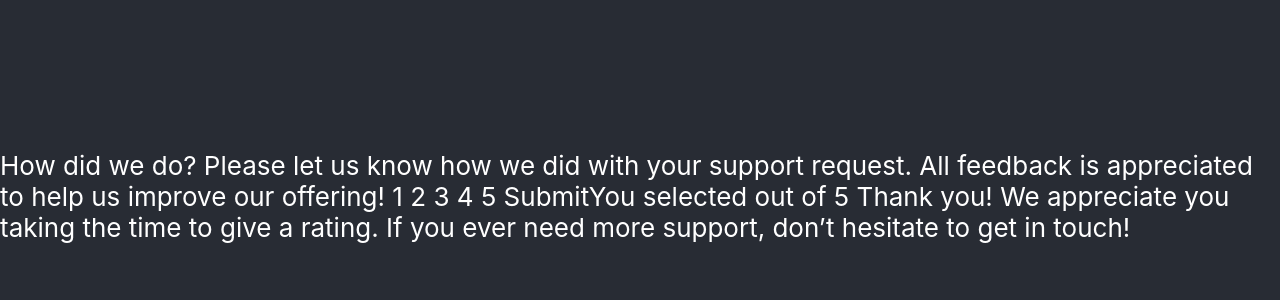
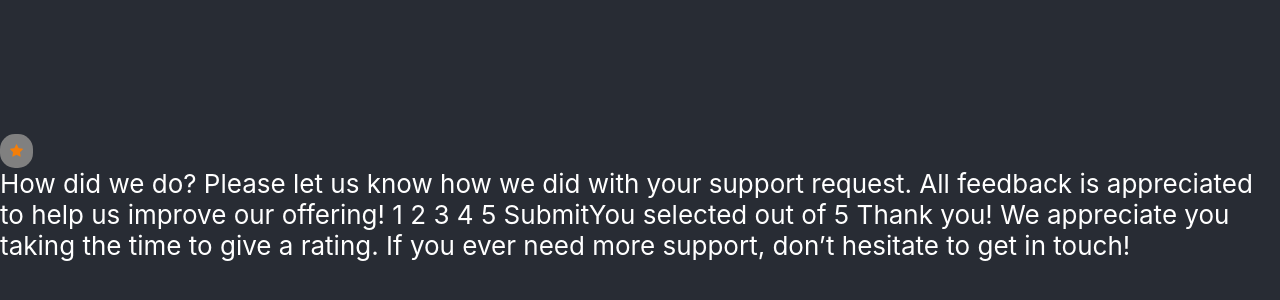
Before and after one commit to Sarkis-S/interactive-rating-component, a React (Create React App) app: page / in a window 1280 px wide. Shown: the part 204-504 px from the top of the page. Built offline with nearby package versions, Linux system fonts and the light colour scheme.

Commit message:
Create Submit and Thank You Card

```diff
--- a/public/index.html
+++ b/public/index.html
@@ -4,6 +4,7 @@
   <meta charset="UTF-8">
   <meta name="viewport" content="width=device-width, initial-scale=1.0">
   <link rel="icon" type="image/png" sizes="32x32" href="favicon-32x32.png">
+  <link rel="stylesheet" href="https://cdnjs.cloudflare.com/ajax/libs/font-awesome/4.7.0/css/font-awesome.min.css">
   <title>Interactive rating component</title>
 </head>
 <body>
--- a/src/App.css
+++ b/src/App.css
@@ -9,5 +9,21 @@
   color: white;
 }
 
+.checked {
+  color: rgb(244, 126, 9);
+}
+.fa-star {
+  font-size: 14px;
+  background-color: gray;
+  border-radius: 15px;
+  padding: 10px;
+}
+.svg {
+  height: 200px;
+  width: auto;
+}
+
+
+
 .attribution { font-size: 11px; text-align: center; }
 .attribution a { color: hsl(228, 45%, 44%); }
--- a/src/App.jsx
+++ b/src/App.jsx
@@ -1,40 +1,24 @@
+import React from 'react';
+import './App.css';
+import SubmitCard from './components/SubmitCard';
 
-import './App.css';
+class App extends React.Component {
+  constructor() {
+    super();
 
-const App = () => {
-  return (
-    <div className="App">
-      {/* Rating state start */}
+    this.state = {
+      rating: 0,
+      isSubmitted: false
+    }
+  }
 
-      How did we do?
-
-      Please let us know how we did with your support request. All feedback is appreciated
-      to help us improve our offering!
-
-      1 2 3 4 5
-
-      Submit
-
-      {/* Rating state end */}
-
-      {/* Thank you state start */}
-
-      You selected {/* Add rating here */} out of 5
-
-      Thank you!
-
-      We appreciate you taking the time to give a rating. If you ever need more support,
-      don’t hesitate to get in touch!
-
-      {/* Thank you state end */}
-
-
-      {/* <div className="attribution">
-        Challenge by <a href="https://www.frontendmentor.io?ref=challenge"target="_blank">Frontend Mentor</a>.
-        Coded by <a href="#">Your Name Here</a>.
-      </div> */}
-    </div>
-  );
+  render() {
+    return (
+      <main className="App">
+        <SubmitCard />
+      </main>
+    );
+  }
 }
 
 export default App;
--- /dev/null
+++ b/src/components/SubmitCard.jsx
@@ -0,0 +1,38 @@
+
+const SubmitCard = () => {
+  return (
+    <div className="submit-container">
+      <span class="fa fa-star checked"></span><br />
+
+      How did we do?
+
+      Please let us know how we did with your support request. All feedback is appreciated
+      to help us improve our offering!
+
+      1 2 3 4 5
+
+      Submit
+
+      {/* Rating state end */}
+
+      {/* Thank you state start */}
+
+      You selected {/* Add rating here */} out of 5
+
+      Thank you!
+
+      We appreciate you taking the time to give a rating. If you ever need more support,
+      don’t hesitate to get in touch!
+
+      {/* Thank you state end */}
+
+
+      {/* <div className="attribution">
+        Challenge by <a href="https://www.frontendmentor.io?ref=challenge"target="_blank">Frontend Mentor</a>.
+        Coded by <a href="#">Your Name Here</a>.
+      </div> */}
+    </div>
+  )
+}
+
+export default SubmitCard;
```
Also changed, not shown: src/components/ThankYouCard.jsx (added, +15 -0 lines), public/manifest.json, 1 other file (tests, documents, lock files or other folders).
